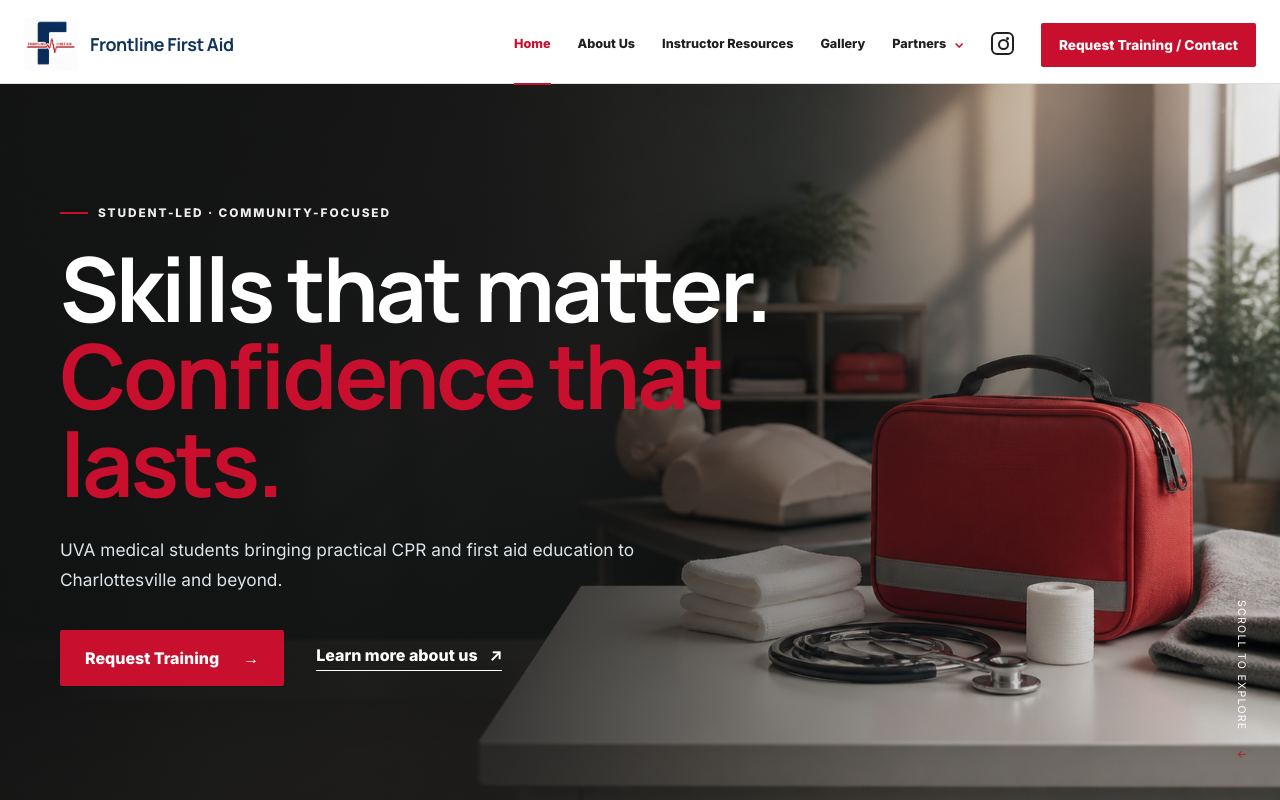
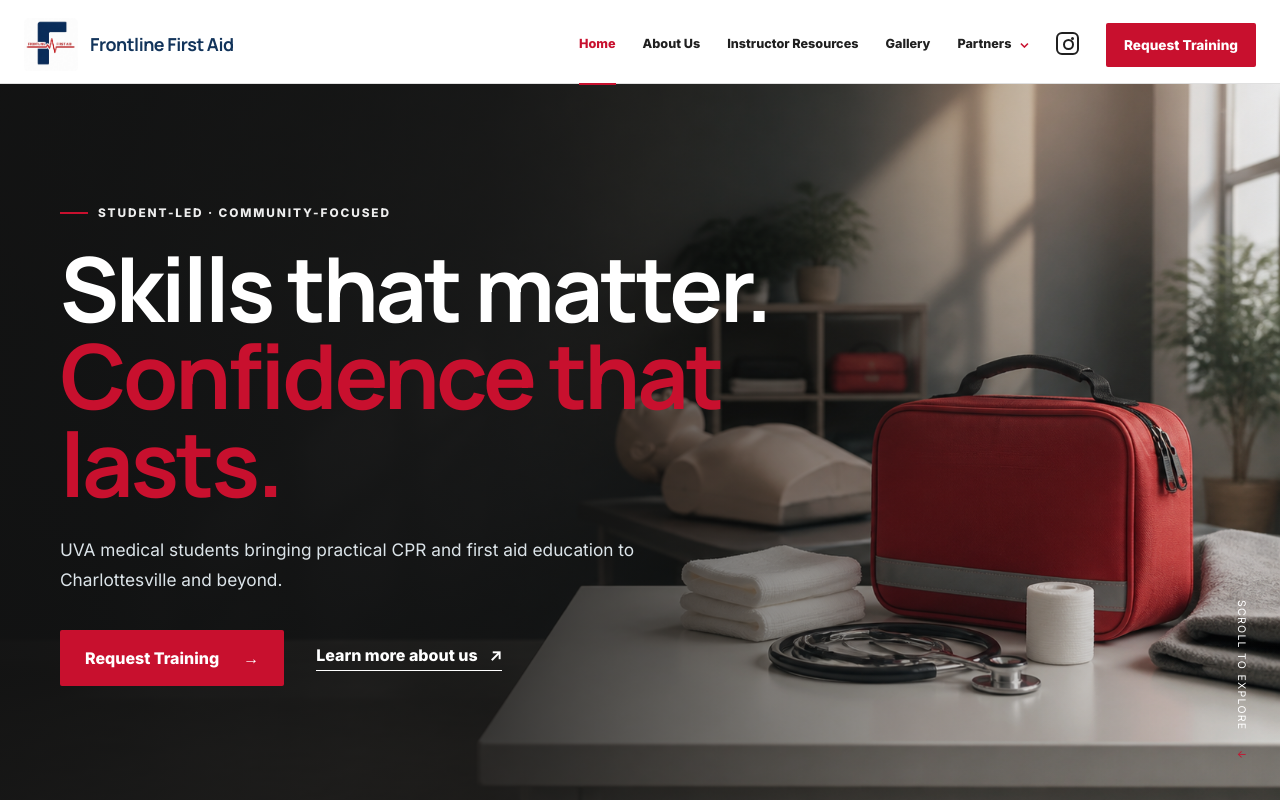
Before and after one commit to kirtijpatel/frontlinefirstaidwebsite, a Next.js app: page / in a window 1280 px wide. Shown: the top 800 px of the page. Built offline with nearby package versions, Linux system fonts and the light colour scheme.

Commit message:
Shorten header training button label

```diff
--- a/components/site-shell.tsx
+++ b/components/site-shell.tsx
@@ -47,7 +47,7 @@ export function Header() {
         <a className="instagram" href="https://www.instagram.com/" target="_blank" rel="noreferrer" aria-label="Instagram">
           <span className="instagram-logo" aria-hidden="true" />
         </a>
-        <Link className="button button-small" href="/request-training">Request Training / Contact</Link>
+        <Link className="button button-small" href="/request-training">Request Training</Link>
       </nav>
     </div>
   </header>;
```
